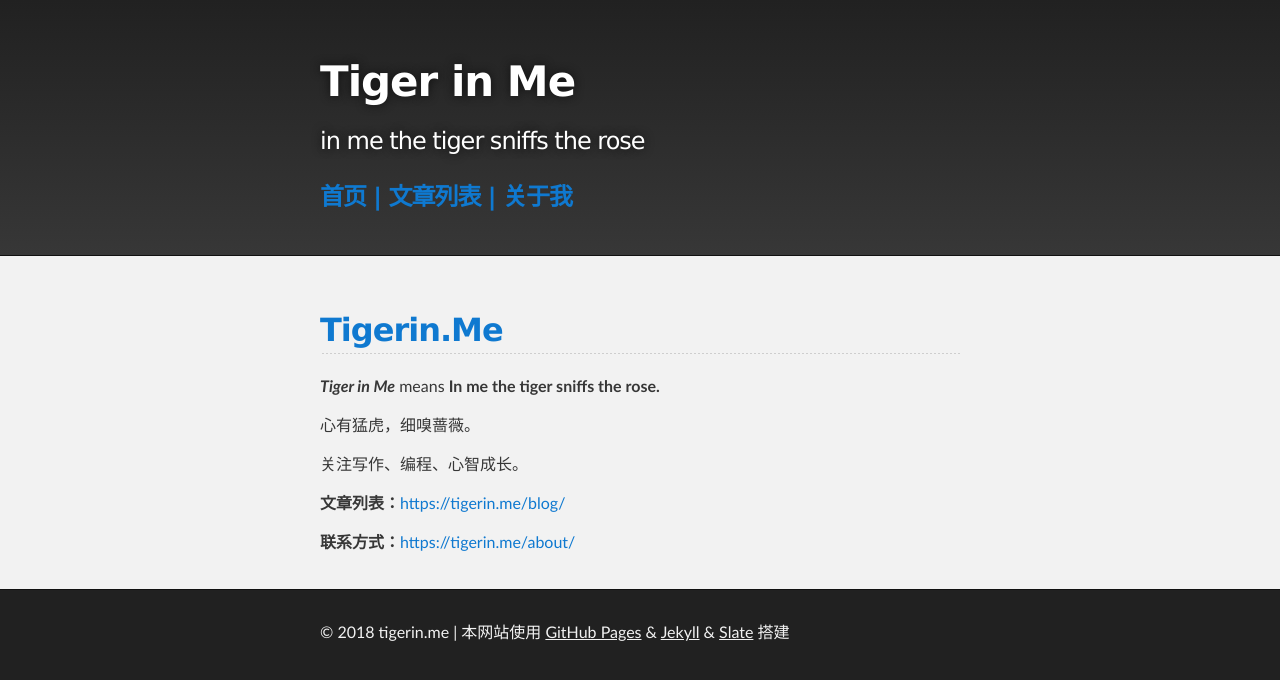
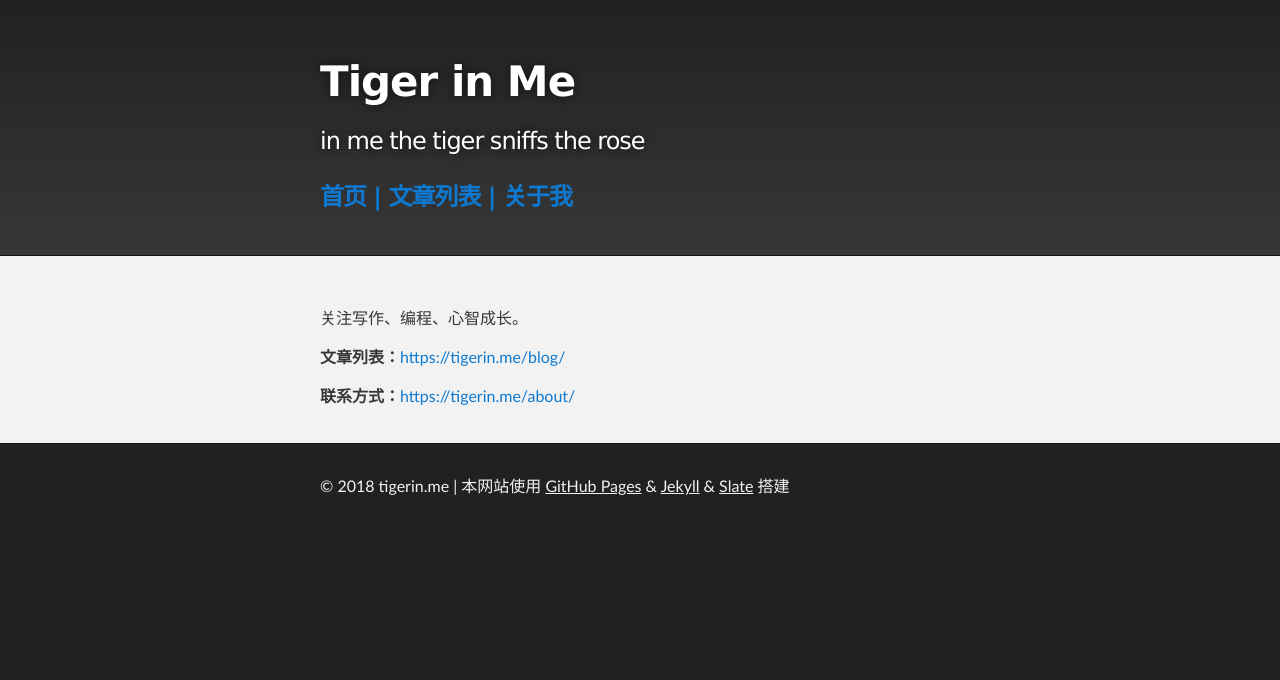
Before and after one commit to s32n/s32n.github.io, a Jekyll site: the page built from index.md, in a window 1280 px wide. Shown: the top 680 px of the page. Built offline with Jekyll 4.4.1, drawn with Linux system fonts in a browser that asks for light colours.

Commit message:
不解释

```diff
--- a/index.md
+++ b/index.md
@@ -2,11 +2,6 @@
 layout: default
 title: Tiger in Me
 ---
-## [Tigerin.Me](https://tigerin.me)
-
-***Tiger in Me*** means **In me the tiger sniffs the rose.**
-
-心有猛虎，细嗅蔷薇。
 
 关注写作、编程、心智成长。
 
```
